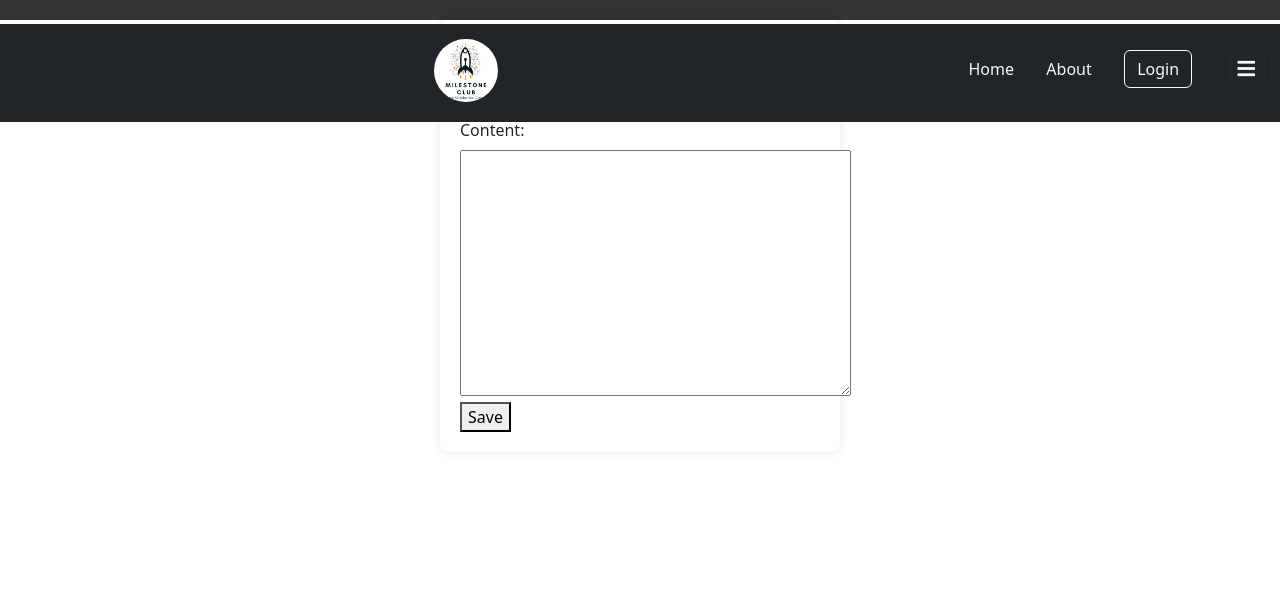
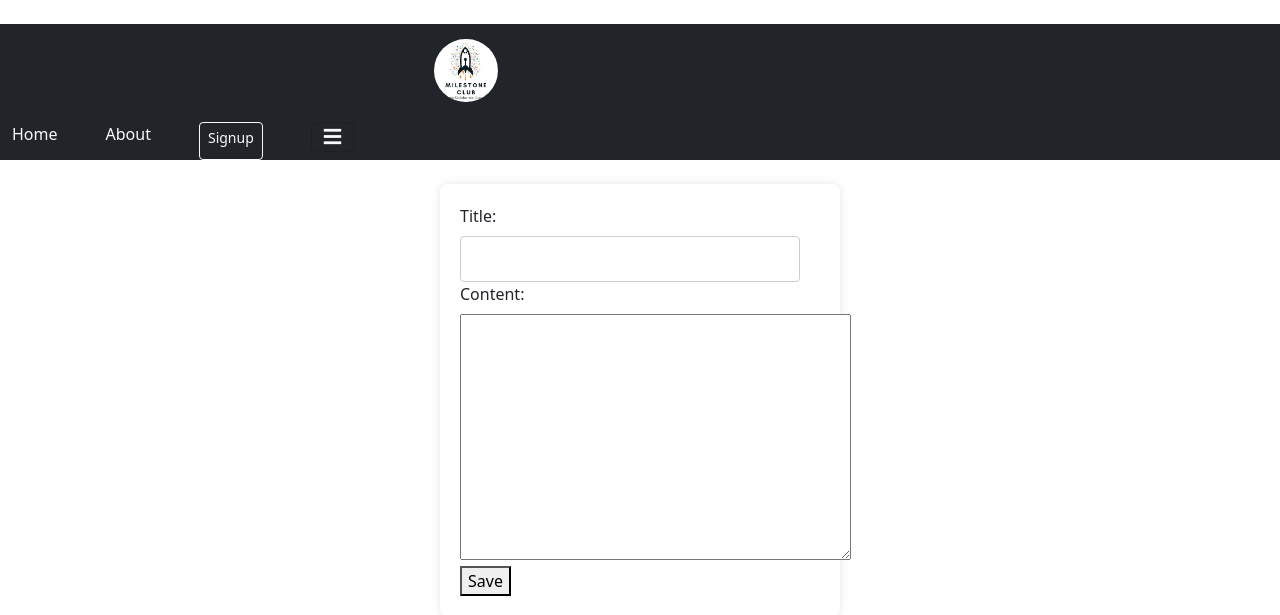
Before and after one commit to nityagv22/Blogpost-Milestone, a Django app: page /addblog/ in a window 1280 px wide. Shown: the top 615 px of the page. Run offline with Django 4.2, Linux system fonts and the light colour scheme; a user stored in the database is signed in; some libraries are stand-ins or nearby versions.

Commit message:
Update base.html

```diff
--- a/blogpost/user/templates/base.html
+++ b/blogpost/user/templates/base.html
@@ -1,46 +1,59 @@
 {% load static %}
 <!DOCTYPE html>
 <html lang="en">
+
 <head>
-    <meta charset="UTF-8">
-    <meta name="viewport" content="width=device-width, initial-scale=1.0">
     <title>{% block title %}{% endblock title %}</title>
     <link rel="stylesheet" href="{% static 'style.css' %}">
-    <link href="https://cdn.jsdelivr.net/npm/bootstrap@5.3.2/dist/css/bootstrap.min.css" rel="stylesheet" integrity="sha384-T3c6CoIi6uLrA9TneNEoa7RxnatzjcDSCmG1MXxSR1GAsXEV/Dwwykc2MPK8M2HN" crossorigin="anonymous">
-    <script src="https://code.jquery.com/jquery-3.2.1.slim.min.js" integrity="sha384-KJ3o2DKtIkvYIK3UENzmM7KCkRr/rE9/Qpg6aAZGJwFDMVNA/GpGFF93hXpG5KkN" crossorigin="anonymous"></script>
-    <script src="https://cdn.jsdelivr.net/npm/popper.js@1.12.9/dist/umd/popper.min.js" integrity="sha384-ApNbgh9B+Y1QKtv3Rn7W3mgPxhU9K/ScQsAP7hUibX39j7fakFPskvXusvfa0b4Q" crossorigin="anonymous"></script>
-    <script src="https://cdn.jsdelivr.net/npm/bootstrap@4.0.0/dist/js/bootstrap.min.js" integrity="sha384-JZR6Spejh4U02d8jOt6vLEHfe/JQGiRRSQQxSfFWpi1MquVdAyjUar5+76PVCmYl" crossorigin="anonymous"></script>
-    <link rel="stylesheet" href="http://use.fontawesome.com/releases/v5.7.0/css/all.css"/>
-    <style>
-    </style>
+    <link href="https://cdn.jsdelivr.net/npm/bootstrap@5.3.2/dist/css/bootstrap.min.css" rel="stylesheet"
+        integrity="sha384-T3c6CoIi6uLrA9TneNEoa7RxnatzjcDSCmG1MXxSR1GAsXEV/Dwwykc2MPK8M2HN" crossorigin="anonymous">
+    <script src="https://code.jquery.com/jquery-3.2.1.slim.min.js"
+        integrity="sha384-KJ3o2DKtIkvYIK3UENzmM7KCkRr/rE9/Qpg6aAZGJwFDMVNA/GpGFF93hXpG5KkN"
+        crossorigin="anonymous"></script>
+    <script src="https://cdn.jsdelivr.net/npm/popper.js@1.12.9/dist/umd/popper.min.js"
+        integrity="sha384-ApNbgh9B+Y1QKtv3Rn7W3mgPxhU9K/ScQsAP7hUibX39j7fakFPskvXusvfa0b4Q"
+        crossorigin="anonymous"></script>
+    <script src="https://cdn.jsdelivr.net/npm/bootstrap@4.0.0/dist/js/bootstrap.min.js"
+        integrity="sha384-JZR6Spejh4U02d8jOt6vLEHfe/JQGiRRSQQxSfFWpi1MquVdAyjUar5+76PVCmYl"
+        crossorigin="anonymous"></script>
+    <link rel="stylesheet" href="http://use.fontawesome.com/releases/v5.7.0/css/all.css" />
 </head>
+
 <body>
-    <header>
-        <nav class="navbar navbar-expand-xxxl fixed-top">
+    <nav class="navbar navbar-expand-xxxl">
         <div class="container-fluid my-3 bg-dark">
-                <a href="#" class="navbar-brand" ><img class="rounded-5" src="Logo.jpg" alt="Company_Logo" style=" height:7%; width: 7%;"></a>
-                <a href="{% url 'home' %}" class="nav-item nav-link text-light h6">Home</a>
-                <a href="#" class="nav-item nav-link text-light h6">About</a>
+            <a href="#" class="navbar-brand"><img class="rounded-5" src="Logo.jpg" alt="Company_Logo"
+                    style="height:7%; width: 7%;"></a>
 
-                <a href="{% url 'login' %}" class="btn btn-outline-light h6">Login</a>
-                <button class="navbar-toggler h6" data-toggle="collapse" data-target="#collapseNav"><span class="fas fa-bars text-light"></span></button>
+            <div class="ml-auto d-inline-flex justify-content-between">
+                <a href="{% url 'home' %}" class="nav-item nav-link text-light me-5">Home</a>
+                <a href="#" class="nav-item nav-link text-light me-5">About</a>
+                <a href="{% url 'signup' %}" class="btn btn-outline-light btn-sm me-5">Signup</a>
+                <button class="navbar-toggler h6" data-toggle="collapse" data-target="#collapseNav">
+                    <span class="fas fa-bars text-light"></span>
+                </button>
+            </div>
+
+
             <div class="collapse navbar-collapse flex-grow-0" id="collapseNav">
-                    <div class="navbar-nav">
-                        <a href="{% url 'user:user list' %}" class="nav-item nav-link text-light h6 mx-2 align">Users</a>
-                        <a href="{% url 'signup' %}" class="nav-item nav-link text-light h6 mx-2 align">Signup</a>
-                        <a href="{% url 'blogpage' %}" class="nav-item nav-link text-light h6 mx-2 align">Blogs</a>
-                        <a href="#" class="nav-item nav-link text-light h6 mx-2 align">Services</a>
-                        <a href="#" class="nav-item nav-link text-light h6 mx-2 align">Contact</a>
+                <div class="navbar-nav ml-auto">
+                    <a href="{% url 'user:user list' %}" class="nav-item nav-link text-light h6">Users</a>
+                    <a href="#" class="nav-item nav-link text-light h6">Services</a>
+                    <a href="{% url 'blogpage' %}" class="nav-item nav-link text-light h6">Blogs</a>
+                    <a href="#" class="nav-item nav-link text-light h6">Services</a>
+                    <a href="#" class="nav-item nav-link text-light h6">Contact</a>
                     {% if user.is_authenticated %}
-                        <a href="{% url 'logout'%}" class="nav-item nav-link text-light h6 mx-2 align">Logout</a>
-                        <a href="{% url 'profile' %}" class="nav-item nav-link text-light h6 mx-2 align">Profile</a>
+                        <a href="{% url 'logout'%}" class="nav-item nav-link text-light h6">Logout</a>
+                        <a href="{% url 'profile' %}" class="nav-item nav-link text-light h6">Profile</a>
+                    {% else %}
+                        <a href="{% url 'login' %}" class="nav-item nav-link text-light h6">Login</a>
                     {% endif %}
-                        <a href="{% url 'createblog' %}" class="nav-item nav-link text-light h6 mx-2 align">Create Blog</a>
+                    <a href="{% url 'createblog' %}" class="nav-item nav-link text-light h6">Create
+                        Blog</a>
                 </div>
             </div>
         </div>
     </nav>
-    </header>
     {% if messages %}
     {% for message in messages %}
     <div class="alert">
@@ -52,4 +65,5 @@
     {% block body%}
     {% endblock body%}
 </body>
+
 </html>
```
Lines whose indentation alone changed are shown as unchanged.
